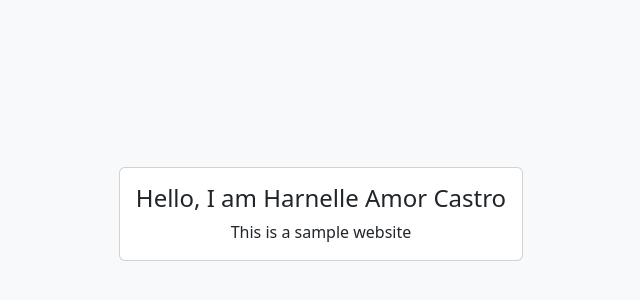
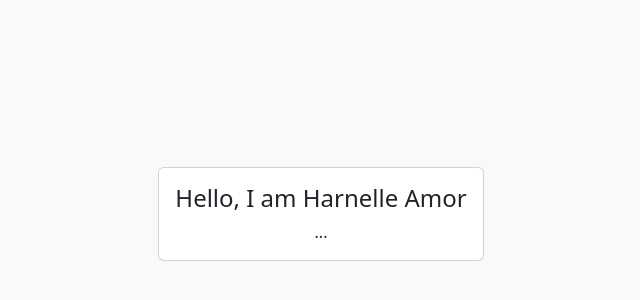
Before and after one commit to HarnelleAmor/amor.github.io, a plain HTML site: page index.html in a window 1280 px wide. Shown: the part 186-486 px from the top of the page, without its empty margins (319-959 px from the left). Drawn offline with nearby package versions, Linux system fonts and the light colour scheme.

Commit message:
Update index.html

```diff
--- a/index.html
+++ b/index.html
@@ -14,8 +14,8 @@
     <div class="container vh-100 d-flex justify-content-center align-items-center">
         <div class="card">
             <div class="card-body text-center">
-                <h4 class="card-title">Hello, I am Harnelle Amor Castro</h4>
-                <p class="card-text">This is a sample website</p>
+                <h4 class="card-title">Hello, I am Harnelle Amor</h4>
+                <p class="card-text">...</p>
             </div>
         </div>
     </div>
```
